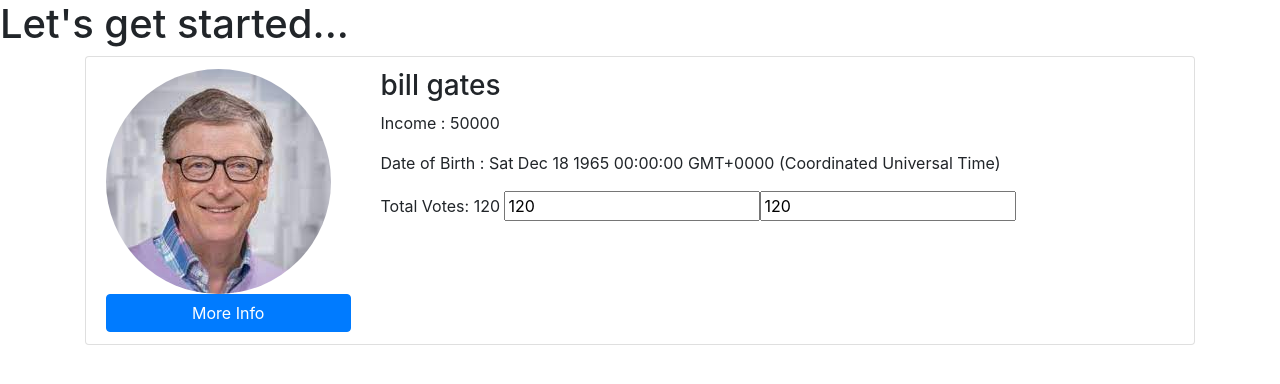
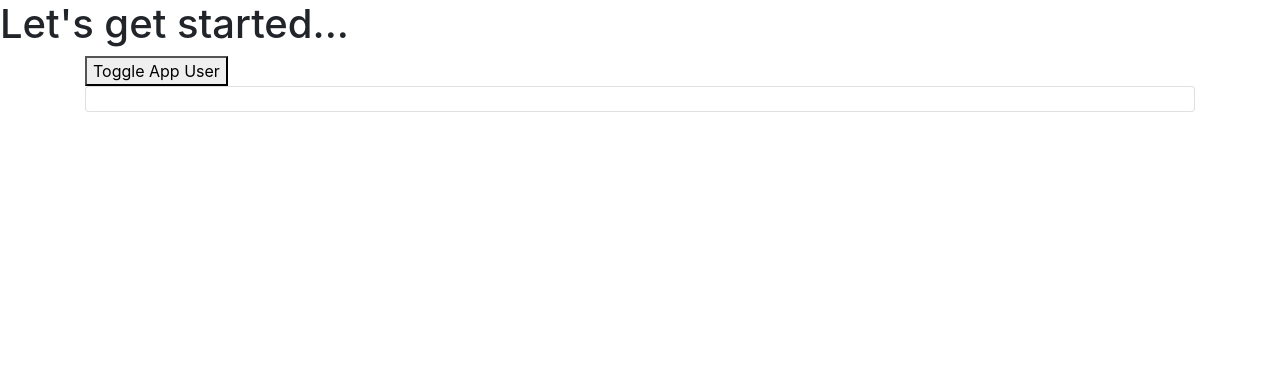
Before and after one commit to synergy2411/ng-tcs, an Angular app in the folder demo/users-app/: page / in a window 1280 px wide. Shown: the top 384 px of the page. Built offline with nearby package versions, Linux system fonts and the light colour scheme.

Commit message:
user type added

```diff
--- a/demo/users-app/src/app/components/users/user/user.component.html
+++ b/demo/users-app/src/app/components/users/user/user.component.html
@@ -1,3 +1,5 @@
+<ng-content select="header"></ng-content>
+
 <div class="row">
   <div class="col-sm-3 col-md-3">
     <img [src]="user.image" class="rounded-circle img-fluid" />
@@ -6,6 +8,7 @@
     </div>
   </div>
   <div class="col-sm-9 col-md-9">
+    <h4>Title from Parent : {{ title }}</h4>
     <h3>{{ user.firstName }} {{ user.lastName }}</h3>
     <p>Income : <span [innerHTML]="user.income"></span></p>
     <p>Date of Birth : {{ user.dob }}</p>
@@ -17,6 +20,9 @@
         (change)="user.vote = $event.target.value"
       />
       <input type="number" [(ngModel)]="user.vote" />
+      <ng-content></ng-content>
     </p>
   </div>
 </div>
+
+<ng-content select="footer"></ng-content>
--- a/demo/users-app/src/app/components/users/users.component.html
+++ b/demo/users-app/src/app/components/users/users.component.html
@@ -1,9 +1,18 @@
 <div class="container">
+  <button (click)="showUser = !showUser">Toggle App User</button>
 <ul class="list-group">
   <li class="list-group-item">
-    <app-user
+
+
+    <app-user *ngIf="showUser"
       (childEvent) ="onMoreInfo($event)"
-      [user]="user"></app-user>
+      [user]="user" [title]="title" >
+
+      <!-- <header>Header Information</header>
+      <main>Main Contents - {{user.lastName}}</main>
+      <footer>Footer Info</footer> -->
+    </app-user>
+    <!-- <input type="text" [(ngModel)]="title"> -->
   </li>
 </ul>
 </div>
--- a/demo/users-app/src/app/components/users/users.component.ts
+++ b/demo/users-app/src/app/components/users/users.component.ts
@@ -1,4 +1,5 @@
 import { Component } from '@angular/core';
+import { User } from 'src/app/model/user';
 
 @Component({
   selector : "app-users",
@@ -7,7 +8,9 @@ import { Component } from '@angular/core';
 })
 
 export class UsersComponent{
-  user = {
+  title = "The title"
+  showUser = false;
+  user : User = {
     firstName : "bill",
     lastName : "gates",
     income : 50000,
@@ -17,7 +20,7 @@ export class UsersComponent{
     image : "assets/images/bill.jpg",
     vote : 120
   }
-  onMoreInfo(usr : any){
+  onMoreInfo(usr : User){
     // console.log("Event Data [PARENT] ", eventdata);
     alert(`Mr. ${usr.lastName} is working with ${usr.company}`)
   }
--- /dev/null
+++ b/demo/users-app/src/app/model/user.ts
@@ -0,0 +1,10 @@
+export interface User {
+  firstName: string;
+  lastName: string;
+  income: number;
+  isWorking: boolean;
+  company: string;
+  dob: Date;
+  image: string;
+  vote: number;
+}
```
Also changed, not shown: demo/users-app/src/app/components/users/user/user.component.ts (+40 -5 lines).
